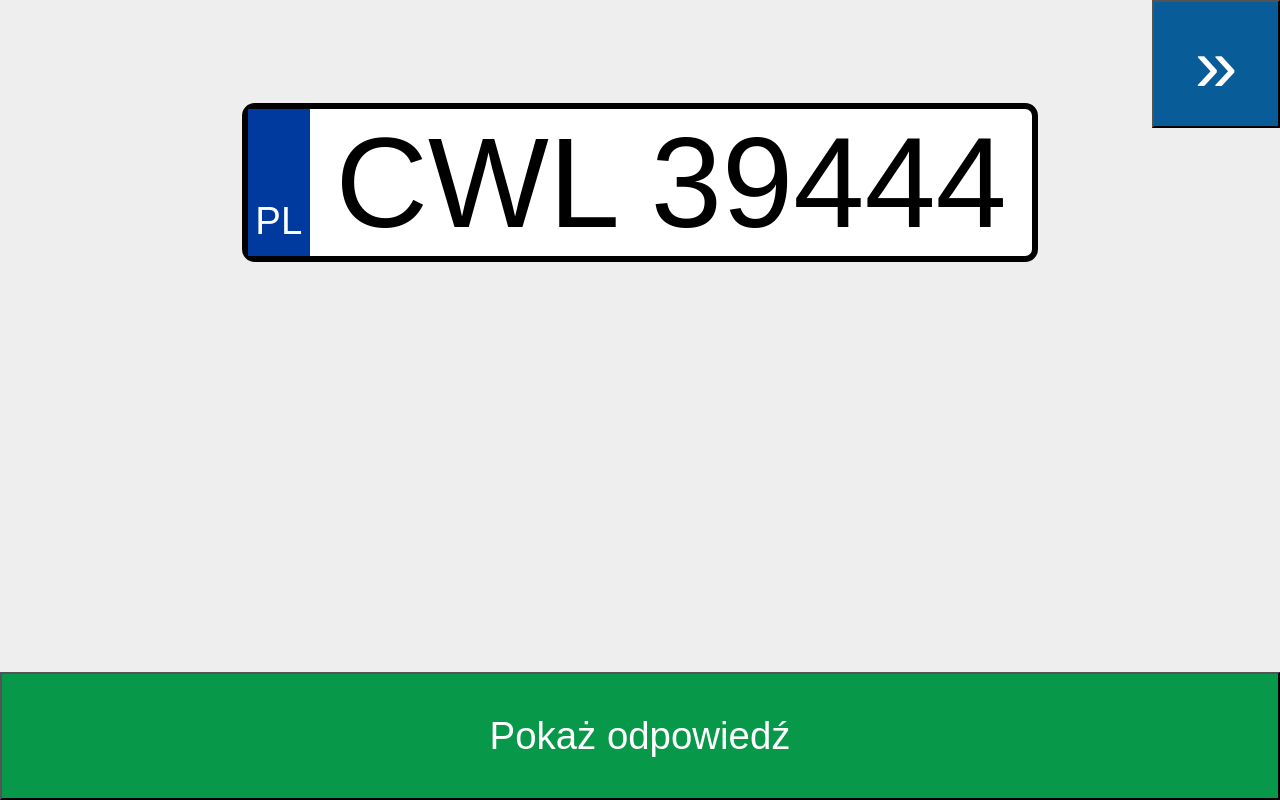
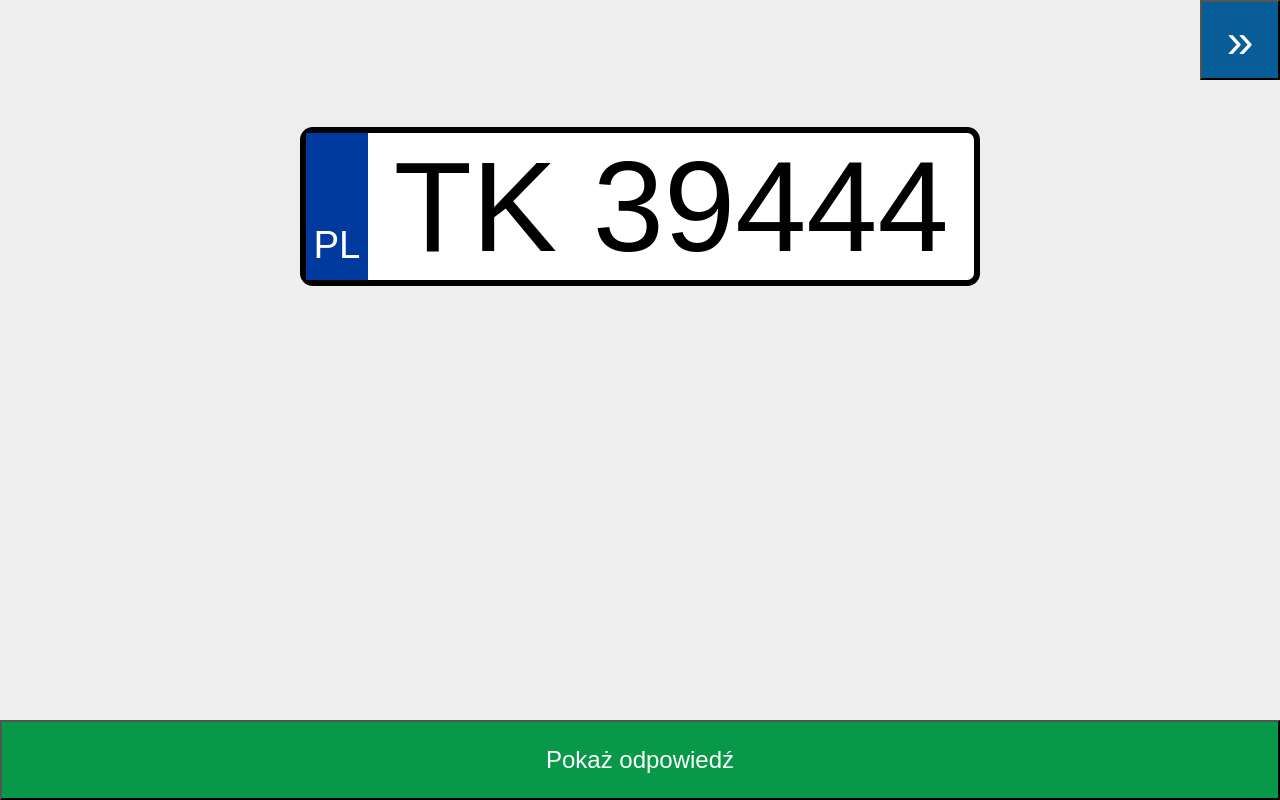
Before and after one commit to k3rmitPL/plates, a plain HTML site: page index.html in a window 1280 px wide. Drawn offline with Linux system fonts and the light colour scheme.

Commit message:
tweaks + more cities

```diff
--- a/index.html
+++ b/index.html
@@ -10,6 +10,9 @@
     <style>
       * {
         box-sizing: border-box;
+        -webkit-appearance: none;
+        -moz-appearance: none;
+        appearance: none;
       }
       body, html {
         margin: 0;
@@ -18,7 +21,7 @@
       }
       #content {
         height: 100vh;
-        padding-bottom: 10vw;
+        padding-bottom: 10vh;
         font-size: 10vw;
         text-align: center;
         align-items: center;
@@ -71,21 +74,22 @@
       #next-plate {
         top: 0;
         right: 0;
-        width: 10vw;
-        height: 10vw;
+        width: 10vh;
+        height: 10vh;
         color: #fff;
-        font-size: 6vw;
+        font-size: 6vh;
         background: #085c98;
         position: absolute;
+        webkit-appe
       }
 
 
       #show-answer {
         width: 100%;
         bottom: 0;
-        height: 10vw;
+        height: 10vh;
         color: #fff;
-        font-size: 3vw;
+        font-size: 3vh;
         background: #08984a;
         position: absolute;
       }
@@ -105,82 +109,245 @@
 
     <script>
       var plates_mapping = {
-        'podlaskie': {
-          BI: 'Białystok',
-          BLM: 'Łomża powiat',
-          BL: 'Łomża miasto',
-          BMN: 'Mońki',
-          BS: 'Suwałki miasto',
-          BSE: 'Sejny',
-          BAU: 'Augustów',
-          BSI: 'Siemiatycze',
-          BBI: 'Bielsk Podlaski',
-          BSK: 'Sokółka',
-          BGR: 'Grajewo',
-          BSU: 'Suwałki powiat',
-          BHA: 'Hajnówka',
-          BWM: 'Wysokie Mazowieckie',
-          BIA: 'Białystok powiat',
-          BZA: 'Zambrów',
-          BKL: 'Kolno',
+        "mazowieckie": {
+          "WG": "Garwolin",
+          "WF": "Warszawa-praga pd.",
+          "WE": "Warszawa-mokot\u00f3w",
+          "WD": "Warszawa-bielany",
+          "WB": "Warszawa-bemowo",
+          "WA": "Warszawa-bia\u0142o\u0142\u0119ka",
+          "WL": "Legionowo",
+          "WK": "Warszawa-ursus",
+          "WJ": "Warszawa-targ\u00f3wek",
+          "WI": "Warszawa-\u015ar\u00f3dmie\u015bcie",
+          "WH": "Warszawa-praga pn.",
+          "WBR": "Bia\u0142obrzegi",
+          "WLS": "\u0141osice",
+          "WLI": "Lipsko",
+          "WPY": "Przysucha",
+          "WND": "Nowy dw\u00f3r mazowiecki",
+          "WPU": "Pu\u0142tusk",
+          "WPR": "Pruszk\u00f3w",
+          "WPL": "P\u0142ock powiat",
+          "WPN": "P\u0142o\u0144sk",
+          "WPI": "Piaseczno",
+          "WRA": "Radom powiat",
+          "WGM": "Grodzisk",
+          "WOT": "Otwock",
+          "WOS": "Ostro\u0142\u0119ka powiat",
+          "WOR": "Ostr\u00f3w mazowiecka",
+          "WGS": "Gostynin",
+          "WML": "M\u0142awa",
+          "WCI": "Ciechan\u00f3w",
+          "WMA": "Mak\u00f3w mazowiecki",
+          "WPZ": "Przasnysz",
+          "WKZ": "Kozienice",
+          "WGR": "Gr\u00f3jec"
         },
-        'kujawsko-pomorskie': {
-          CB: 'Bydgoszcz',
-          CMG: 'Mogilno',
-          CG: 'Grudziądz miasto',
-          CNA: 'Nakło n. Notecią',
-          CT: 'Toruń',
-          CRA: 'Radziejów',
-          CW: 'Włocławek miasto',
-          CRY: 'Rypin',
-          CAL: 'Aleksandrów Kujawski',
-          CSE: 'Sępólno Krajeńskie',
-          CBR: 'Brodnica',
-          CSW: 'Świecie',
-          CBY: 'Bydgoszcz powiat',
-          CTR: 'Toruń powiat',
-          CCH: 'Chełmno',
-          CTU: 'Tuchola',
-          CGD: 'Golub-Dobrzyń',
-          CWA: 'Wąbrzeźno',
-          CGR: 'Grudziądz powiat',
-          CWL: 'Włocławek powiat',
-          CIN: 'Inowrocław',
-          CZN: 'Żnin',
-          CLI: 'Lipno',
+        "pomorskie": {
+          "GS": "S\u0142upsk miasto",
+          "GCH": "Chojnice",
+          "GKS": "Ko\u015bcierzyna",
+          "GKW": "Kwidzyn",
+          "GDA": "Pruszcz gda\u0144ski",
+          "GD": "Gda\u0143sk",
+          "GA": "Gdynia",
+          "GKA": "Kartuzy",
+          "GCZ": "Cz\u0142uch\u00f3w",
+          "GBY": "Byt\u00f3w"
         },
-        'dolnośląskie': {
-          DB: 'Wałbrzych miasto',
-          DLU: 'Lubin',
-          DJ: 'Jelenia Góra miasto',
-          DLW: 'Lwówek',
-          DL: 'Legnica miasto',
-          DMI: 'Milicz',
-          DW: 'Wrocław',
-          DOA: 'Oława',
-          DBA: 'Wałbrzych powiat',
-          DOL: 'Oleśnica',
-          DBL: 'Bolesławiec',
-          DPL: 'Polkowice',
-          DDZ: 'Dzierżoniów',
-          DSR: 'Środa Śl.',
-          DGL: 'Głogów',
-          DST: 'Strzelin',
-          DGR: 'Góra',
-          DSW: 'Świdnica',
-          DJA: 'Jawor',
-          DTR: 'Trzebnica',
-          DJE: 'Jelenia Góra powiat',
-          DWL: 'Wołów',
-          DKA: 'Kamienna Góra',
-          DWR: 'Wrocław powiat',
-          DKL: 'Kłodzko',
-          DZA: 'Ząbkowice',
-          DLB: 'Lubań',
-          DZG: 'Zgorzelec',
-          DLE: 'Legnica powiat',
-          DZL: 'Złotoryja',
+        "zachodniopomorskie": {
+          "ZKL": "Ko\u0142obrzeg",
+          "ZGY": "Gryfice",
+          "ZKO": "Koszalin powiat",
+          "ZK": "Koszalin miasto",
+          "ZGR": "Gryfino",
+          "ZCH": "Choszczno",
+          "ZKA": "Kamie\u0144 pomorski",
+          "ZBI": "Bia\u0142ogard",
+          "ZDR": "Drawsko",
+          "ZGL": "Goleni\u00f3w",
+          "ZS": "Szczecin"
         },
+        "kujawsko-pomorskie": {
+          "CGR": "Grudzi\u0105dz powiat",
+          "CLI": "Lipno",
+          "CB": "Bydgoszcz",
+          "CG": "Grudzi\u0105dz miasto",
+          "CGD": "Golub-dobrzy\u0144",
+          "CIN": "Inowroc\u0142aw",
+          "CBR": "Brodnica",
+          "CCH": "Che\u0142mno",
+          "CAL": "Aleksandr\u00f3w kujawski",
+          "CBY": "Bydgoszcz powiat",
+          "CW": "W\u0142oc\u0142awek miasto",
+          "CT": "Toru\u0143"
+        },
+        "ma\u0142opolskie": {
+          "KGR": "Gorlice",
+          "KBC": "Bochnia",
+          "KLI": "Limanowa",
+          "KCH": "Chrzan\u00f3w",
+          "KMI": "Miech\u00f3w",
+          "KN": "Nowy s\u0105cz miasto",
+          "KR": "Krak\u00d3w",
+          "KDA": "D\u0105browa tarnowska",
+          "KT": "Tarn\u00f3w miasto",
+          "KBR": "Brzesko",
+          "KMY": "My\u015blenice"
+        },
+        "opolskie": {
+          "OKR": "Krapkowice",
+          "OK": "K\u0119dzierzyn ko\u017ale",
+          "OB": "Brzeg",
+          "OGL": "G\u0142ubczyce",
+          "OKL": "Kluczbork",
+          "OP": "Opole"
+        },
+        "\u015bwi\u0119tokrzyskie": {
+          "TJE": "J\u0119drzej\u00f3w",
+          "TKA": "Kazimierza wielka",
+          "TKN": "Ko\u0144skie",
+          "TBU": "Busko",
+          "TKI": "Kielce powiat",
+          "TK": "Kielce",
+          "TLW": "W\u0142oszczowa"
+        },
+        "wielkopolskie": {
+          "PKR": "Krotoszyn",
+          "PKS": "Ko\u015bcian",
+          "PP": "Pi\u0142a",
+          "PKN": "Konin powiat",
+          "PZ": "Pozna\u0144 powiat",
+          "PGO": "Grodzisk wlkp.",
+          "PJA": "Jarocin",
+          "PCT": "Czarnk\u00f3w",
+          "PKO": "Konin miasto",
+          "PGN": "Gniezno",
+          "PCH": "Chodzie\u017c",
+          "PKA": "Kalisz powiat",
+          "PGS": "Gosty\u0144",
+          "PKE": "K\u0119pno",
+          "PK": "Kalisz miasto",
+          "PN": "Konin miasto",
+          "PO": "Pozna\u0143",
+          "PL": "Leszno miasto",
+          "PKL": "Ko\u0142o"
+        },
+        "\u0142\u00f3dzkie": {
+          "EL": "\u0141\u00d3d\u0179",
+          "ELW": "\u0141\u00f3d\u017a powiat",
+          "EBE": "Be\u0142chat\u00f3w",
+          "ELC": "\u0141owicz",
+          "ELA": "\u0141ask",
+          "ELE": "\u0141\u0119czyca",
+          "EOP": "Opoczno",
+          "EBR": "Brzeziny",
+          "EKU": "Kutno",
+          "EP": "Piotrk\u00f3w tryb. miasto",
+          "ES": "Skierniewice miasto",
+          "EPA": "Pabianice"
+        },
+        "\u015bl\u0105skie": {
+          "SZ": "Zabrze",
+          "SY": "Bytom",
+          "SR": "Rybnik miasto",
+          "SBE": "B\u0119dzin",
+          "SW": "\u015awi\u0119toch\u0142owice",
+          "ST": "Tychy miasto",
+          "SK": "Katowice",
+          "SJ": "Jaworzno",
+          "SI": "Siemianowice \u015al\u0105skie",
+          "SH": "Chorz\u00f3w",
+          "SO": "Sosnowiec",
+          "SM": "Mys\u0142owice",
+          "SL": "Ruda \u015al\u0105ska",
+          "SC": "Cz\u0119stochowa miasto",
+          "SB": "Bielsko-bia\u0142a miasto",
+          "SBI": "Bielsko-bia\u0142a powiat",
+          "SG": "Gliwice miasto",
+          "SBL": "Tychy powiat",
+          "SD": "D\u0105browa g\u00f3rnicza"
+        },
+        "lubelskie": {
+          "LB": "Bia\u0142a podlaska miasto",
+          "LC": "Che\u0142m miasto",
+          "LJA": "Jan\u00f3w lubelski",
+          "LKR": "Kra\u015bnik",
+          "LKS": "Krasnystaw",
+          "LU": "Lublin",
+          "LHR": "Hrubiesz\u00f3w",
+          "LBI": "Bia\u0142a podlaska powiat",
+          "LLB": "Lubart\u00f3w",
+          "LZ": "Zamo\u015b\u0107 miasto",
+          "LBL": "Bi\u0142goraj",
+          "LCH": "Che\u0142m powiat"
+        },
+        "warmi\u0144sko-mazurskie": {
+          "NEL": "E\u0142k",
+          "NKE": "K\u0119trzyn",
+          "NIL": "I\u0142awa",
+          "NO": "Olsztyn",
+          "NBR": "Braniewo",
+          "NGO": "Go\u0142dap",
+          "NEB": "Elbl\u0105g powiat",
+          "NE": "Elbl\u0105g miasto",
+          "NGI": "Gi\u017cycko",
+          "NDZ": "Dzia\u0142dowo",
+          "NBA": "Bartoszyce"
+        },
+        "podkarpackie": {
+          "RT": "Tarnobrzeg miasto",
+          "RP": "Przemy\u015bl miasto",
+          "RJA": "Jaros\u0142aw",
+          "RKR": "Krosno powiat",
+          "RLE": "Le\u017cajsk",
+          "RLA": "\u0141a\u0144cut",
+          "RBR": "Brzoz\u00f3w",
+          "RZ": "Rzesz\u00d3w",
+          "RDE": "D\u0119bica",
+          "RBI": "Ustrzyki dolne",
+          "RKL": "Kolbuszowa",
+          "RJS": "Jas\u0142o",
+          "RK": "Krosno miasto"
+        },
+        "podlaskie": {
+          "BAU": "August\u00f3w",
+          "BBI": "Bielsk podlaski",
+          "BL": "\u0141om\u017ca miasto",
+          "BKL": "Kolno",
+          "BI": "Bia\u0141ystok",
+          "BIA": "Bia\u0142ystok powiat",
+          "BHA": "Hajn\u00f3wka",
+          "BGR": "Grajewo",
+          "BS": "Suwa\u0142ki miasto"
+        },
+        "lubuskie": {
+          "FNW": "Nowa s\u00f3l",
+          "FSD": "Strzelce kraje\u0144skie",
+          "FZ": "Zielona g\u00d3ra",
+          "FGW": "Gorz\u00f3w wlkp. powiat",
+          "FMI": "Mi\u0119dzyrzecz",
+          "FKR": "Krosno odrza\u0144skie",
+          "FG": "Gorz\u00d3w wlkp."
+        },
+        "dolno\u015bl\u0105skie": {
+          "DDZ": "Dzier\u017coni\u00f3w",
+          "DL": "Legnica miasto",
+          "DJ": "Jelenia g\u00f3ra miasto",
+          "DBL": "Boles\u0142awiec",
+          "DLE": "Legnica powiat",
+          "DLB": "Luba\u0144",
+          "DBA": "Wa\u0142brzych powiat",
+          "DB": "Wa\u0142brzych miasto",
+          "DGL": "G\u0142og\u00f3w",
+          "DGR": "G\u00f3ra",
+          "DJE": "Jelenia g\u00f3ra powiat",
+          "DKA": "Kamienna g\u00f3ra",
+          "DW": "Wroc\u0141aw",
+          "DKL": "K\u0142odzko",
+          "DJA": "Jawor"
+        }
       };
 
 
```
